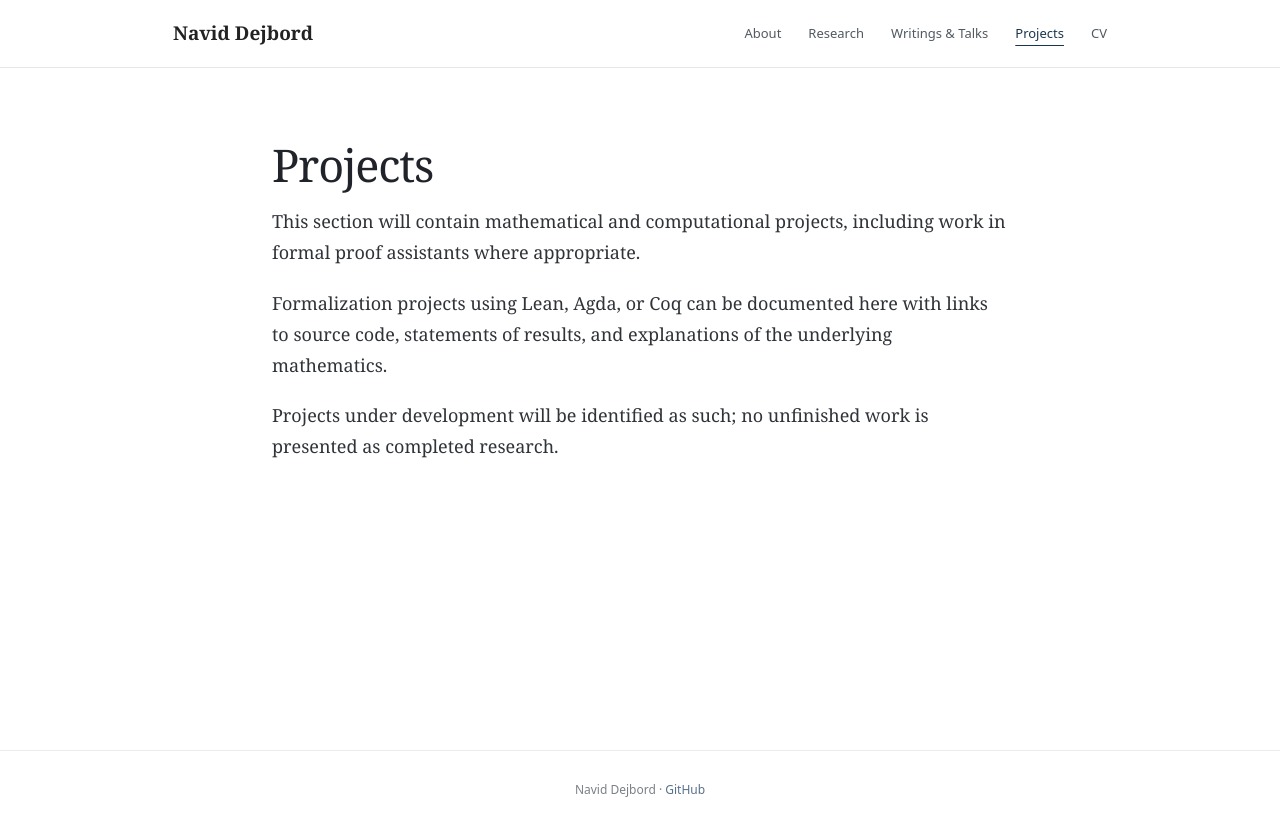
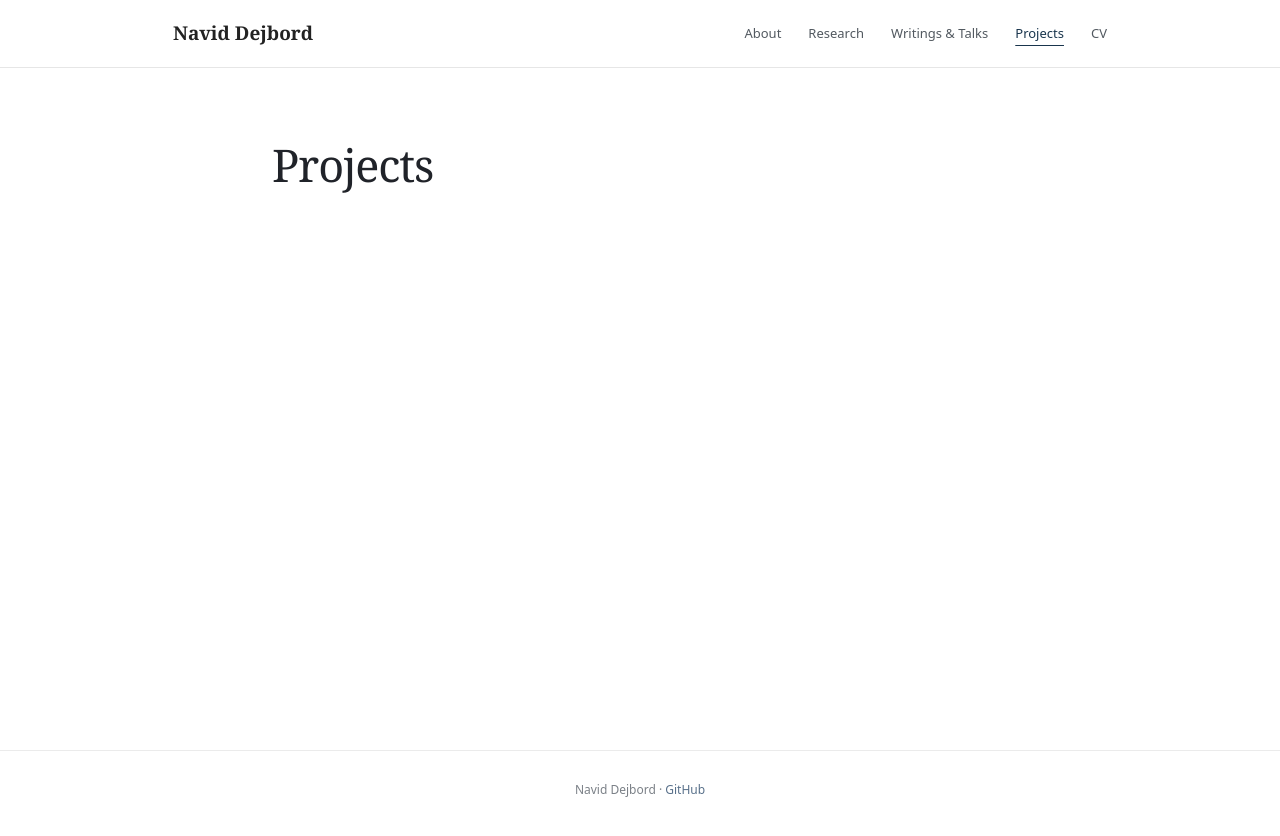
Before and after one commit to NavidDejbord/naviddejbord.github.io, a Jekyll site: the page built from projects/index.md, in a window 1280 px wide. Shown: the top 836 px of the page. Built offline with Jekyll 4.4.1, drawn with Linux system fonts in a browser that asks for light colours.

Commit message:
Update index.md

```diff
--- a/projects/index.md
+++ b/projects/index.md
@@ -6,9 +6,3 @@ permalink: /projects/
 ---
 
 # Projects
-
-This section will contain mathematical and computational projects, including work in formal proof assistants where appropriate.
-
-Formalization projects using Lean, Agda, or Coq can be documented here with links to source code, statements of results, and explanations of the underlying mathematics.
-
-Projects under development will be identified as such; no unfinished work is presented as completed research.
```
